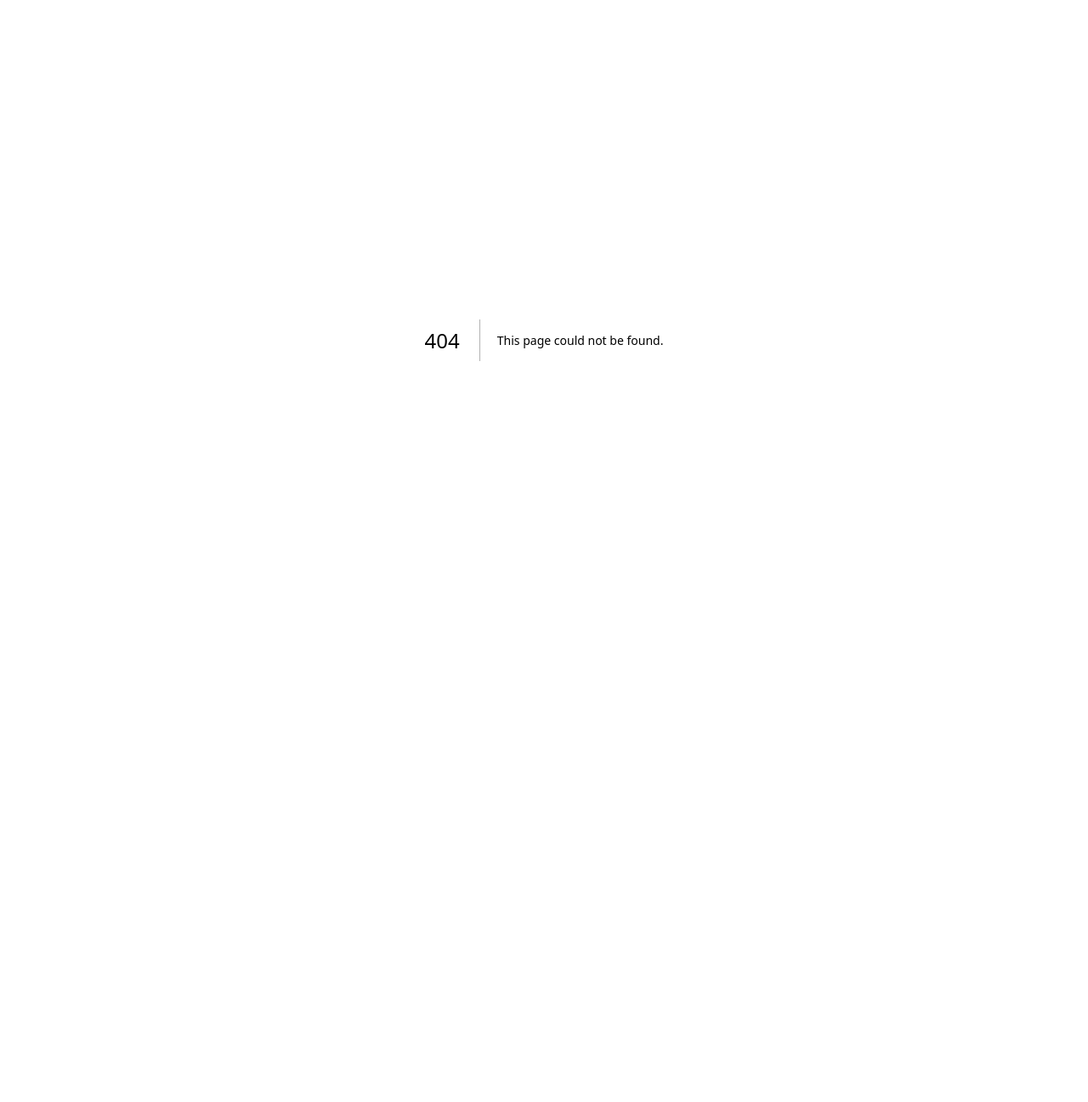
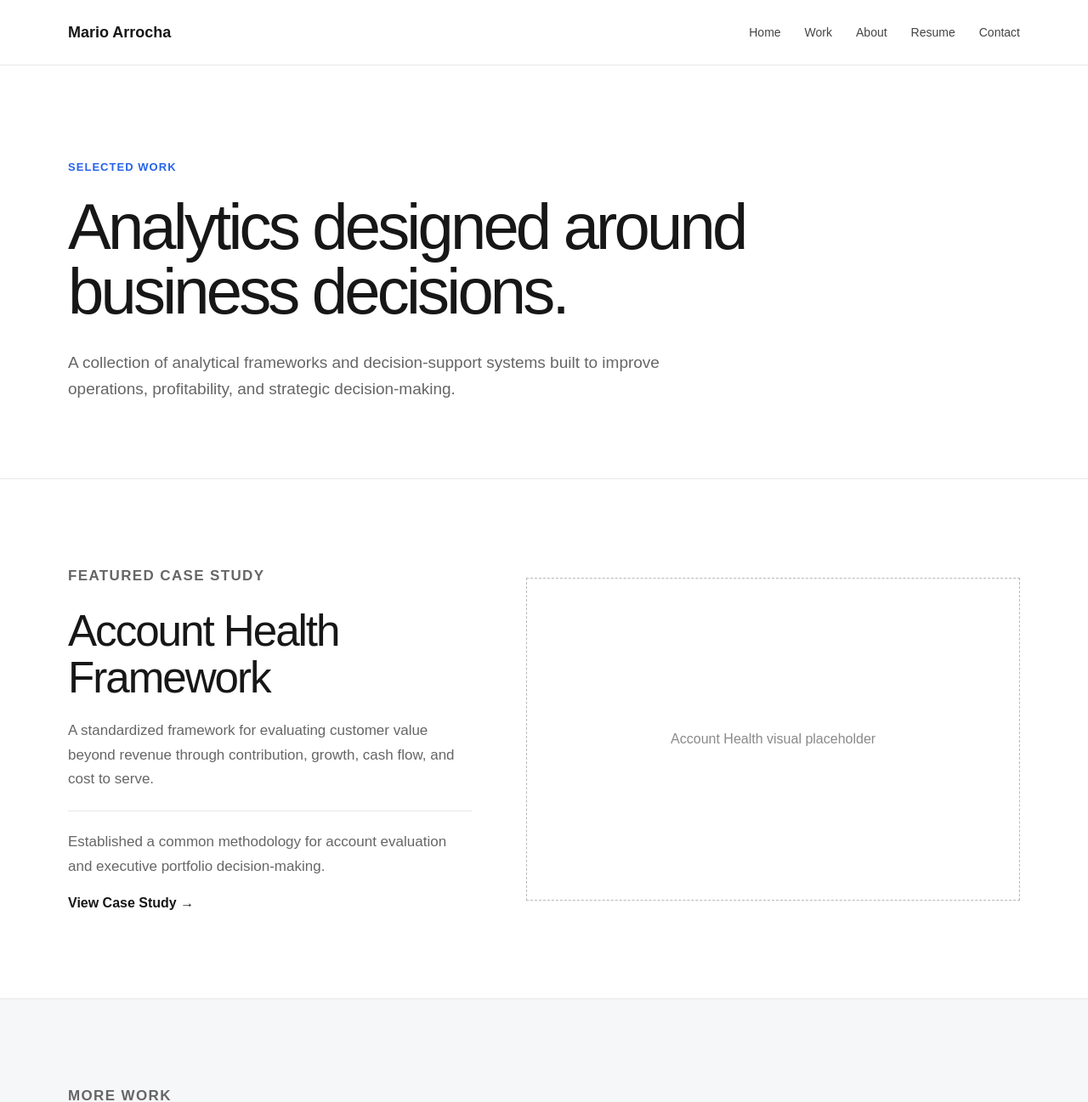
Before and after one commit to marioarrocha/analytics-portfolio, a Next.js app: page /work in a window 1280 px wide. Before the commit this address had no page. Shown: the top 1297 px of the page at 85% size. Before the commit the page ends 800 px from the top, so only its background shows below. Built offline with nearby package versions, Linux system fonts and the light colour scheme.

Commit message:
Build work page skeleton

```diff
--- a/app/globals.css
+++ b/app/globals.css
@@ -252,11 +252,85 @@ a {
   font-size: 13px;
 }
 
+.page-hero {
+  padding: 110px 0 90px;
+}
+
+.page-hero h1 {
+  max-width: 850px;
+  margin: 0;
+  font-size: clamp(48px, 6vw, 76px);
+  line-height: 1;
+  letter-spacing: -0.05em;
+}
+
+.page-intro {
+  max-width: 700px;
+  margin-top: 30px;
+  color: var(--muted);
+  font-size: 19px;
+  line-height: 1.65;
+}
+
+.work-card {
+  display: grid;
+  grid-template-columns: 0.9fr 1.1fr;
+  gap: 64px;
+  align-items: center;
+}
+
+.work-card h2 {
+  margin: 0 0 20px;
+}
+
+.work-outcome {
+  margin-top: 22px;
+  padding-top: 22px;
+  border-top: 1px solid var(--border);
+}
+
+.coming-soon-grid {
+  display: grid;
+  grid-template-columns: repeat(3, 1fr);
+  gap: 24px;
+}
+
+.coming-soon-card {
+  padding: 28px;
+  background: #ffffff;
+  border: 1px solid var(--border);
+}
+
+.coming-soon-card h3 {
+  margin: 0 0 16px;
+  font-size: 22px;
+  line-height: 1.2;
+}
+
+.coming-soon-card p {
+  margin-bottom: 24px;
+  font-size: 15px;
+}
+
+.coming-soon-card span {
+  color: #8a8a8a;
+  font-size: 13px;
+}
+
 @media (max-width: 800px) {
   .nav {
     align-items: flex-start;
     flex-direction: column;
     padding: 22px 0;
+  }
+
+    .work-card,
+  .coming-soon-grid {
+    grid-template-columns: 1fr;
+  }
+
+  .page-hero {
+    padding: 80px 0 64px;
   }
 
   .nav-links {
--- a/app/page.tsx
+++ b/app/page.tsx
@@ -4,7 +4,7 @@ export default function Home() {
       <header className="site-header">
         <div className="container nav">
           <a href="/" className="brand">
-            Mario Rocha
+            Mario Arrocha
           </a>
 
           <nav className="nav-links" aria-label="Primary navigation">
@@ -165,7 +165,7 @@ export default function Home() {
 
       <footer className="site-footer">
         <div className="container footer-content">
-          <span>Mario Rocha</span>
+          <span>Mario Arrocha</span>
           <span>Analytics Portfolio</span>
         </div>
       </footer>
--- /dev/null
+++ b/app/work/page.tsx
@@ -0,0 +1,108 @@
+export default function WorkPage() {
+  return (
+    <main>
+      <header className="site-header">
+        <div className="container nav">
+          <a href="/" className="brand">
+            Mario Arrocha
+          </a>
+
+          <nav className="nav-links" aria-label="Primary navigation">
+            <a href="/">Home</a>
+            <a href="/work">Work</a>
+            <a href="/about">About</a>
+            <a href="/resume">Resume</a>
+            <a href="/contact">Contact</a>
+          </nav>
+        </div>
+      </header>
+
+      <section className="page-hero">
+        <div className="container">
+          <p className="eyebrow">Selected Work</p>
+
+          <h1>Analytics designed around business decisions.</h1>
+
+          <p className="page-intro">
+            A collection of analytical frameworks and decision-support systems
+            built to improve operations, profitability, and strategic
+            decision-making.
+          </p>
+        </div>
+      </section>
+
+      <section className="section">
+        <div className="container">
+          <article className="work-card work-card-featured">
+            <div className="work-card-copy">
+              <p className="section-label">Featured Case Study</p>
+
+              <h2>Account Health Framework</h2>
+
+              <p>
+                A standardized framework for evaluating customer value beyond
+                revenue through contribution, growth, cash flow, and cost to
+                serve.
+              </p>
+
+              <p className="work-outcome">
+                Established a common methodology for account evaluation and
+                executive portfolio decision-making.
+              </p>
+
+              <a href="/work/account-health" className="text-link">
+                View Case Study →
+              </a>
+            </div>
+
+            <div className="project-placeholder">
+              Account Health visual placeholder
+            </div>
+          </article>
+        </div>
+      </section>
+
+      <section className="section section-muted">
+        <div className="container">
+          <p className="section-label">More Work</p>
+
+          <div className="coming-soon-grid">
+            <div className="coming-soon-card">
+              <h3>Sourcing Optimization Framework</h3>
+              <p>
+                Decision support for faster, more cost-effective fulfillment
+                planning.
+              </p>
+              <span>Case study in development</span>
+            </div>
+
+            <div className="coming-soon-card">
+              <h3>Profitability Opportunity Framework</h3>
+              <p>
+                Identifying operational opportunities to improve product-level
+                profitability.
+              </p>
+              <span>Case study in development</span>
+            </div>
+
+            <div className="coming-soon-card">
+              <h3>Enterprise Sales Reporting</h3>
+              <p>
+                Business-critical reporting supporting commercial performance
+                and operational visibility.
+              </p>
+              <span>Case study in development</span>
+            </div>
+          </div>
+        </div>
+      </section>
+
+      <footer className="site-footer">
+        <div className="container footer-content">
+          <span>Mario Arrocha</span>
+          <span>Analytics Portfolio</span>
+        </div>
+      </footer>
+    </main>
+  );
+}
```
